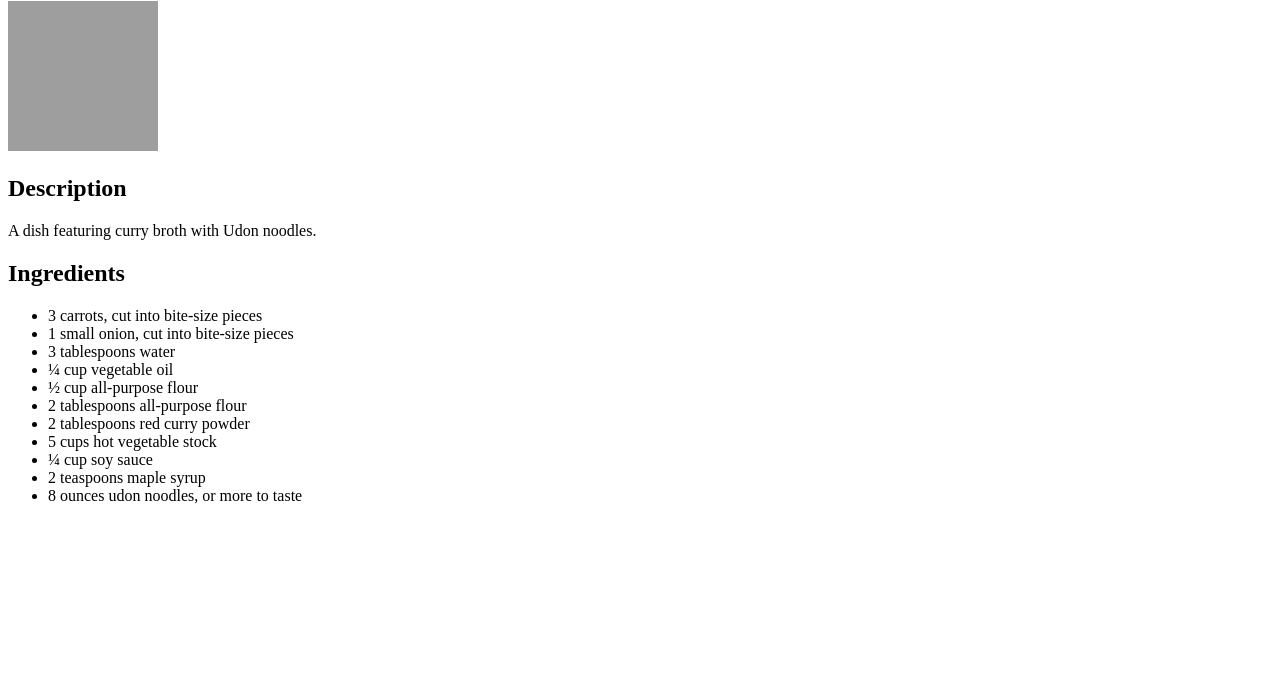
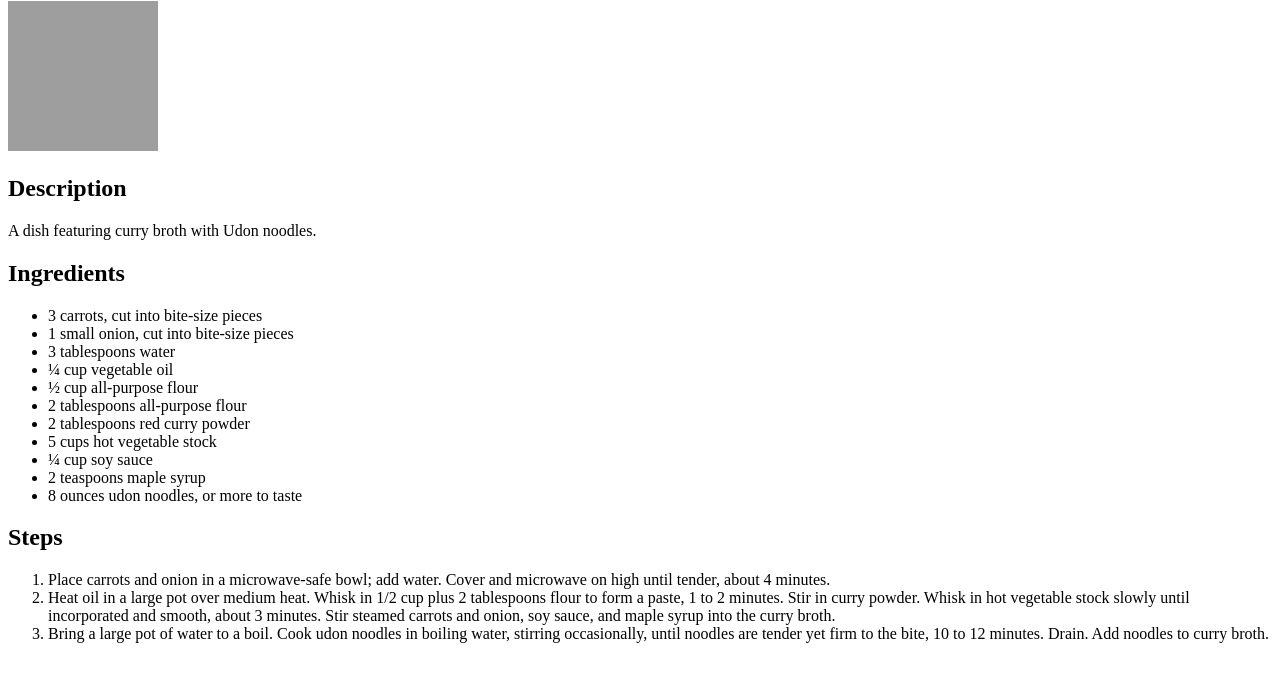
Before and after one commit to Info-Psyche/odin-recipes, a plain HTML site: page recipes/curry.html in a window 1280 px wide. Shown: the part 79-760 px from the top of the page. Drawn offline with Linux system fonts and the light colour scheme; grey boxes are pictures that could not be loaded.

Commit message:
Add steps section
Added the heading "Steps" with an '<h2>' heading
to be consistent with the other headings under
main heading on top of the page. Added an ordered
list of the steps to make the recipe so that
the recipe can be followed correctly.

```diff
--- a/recipes/curry.html
+++ b/recipes/curry.html
@@ -23,5 +23,11 @@
             <li>2 teaspoons maple syrup</li>
             <li>8 ounces udon noodles, or more to taste</li>
         </ul>
+        <h2>Steps</h2>
+        <ol>
+            <li>Place carrots and onion in a microwave-safe bowl; add water. Cover and microwave on high until tender, about 4 minutes.</li>
+            <li>Heat oil in a large pot over medium heat. Whisk in 1/2 cup plus 2 tablespoons flour to form a paste, 1 to 2 minutes. Stir in curry powder. Whisk in hot vegetable stock slowly until incorporated and smooth, about 3 minutes. Stir steamed carrots and onion, soy sauce, and maple syrup into the curry broth.</li>
+            <li>Bring a large pot of water to a boil. Cook udon noodles in boiling water, stirring occasionally, until noodles are tender yet firm to the bite, 10 to 12 minutes. Drain. Add noodles to curry broth.</li>
+        </ol>
     </body>
 </html>
```
